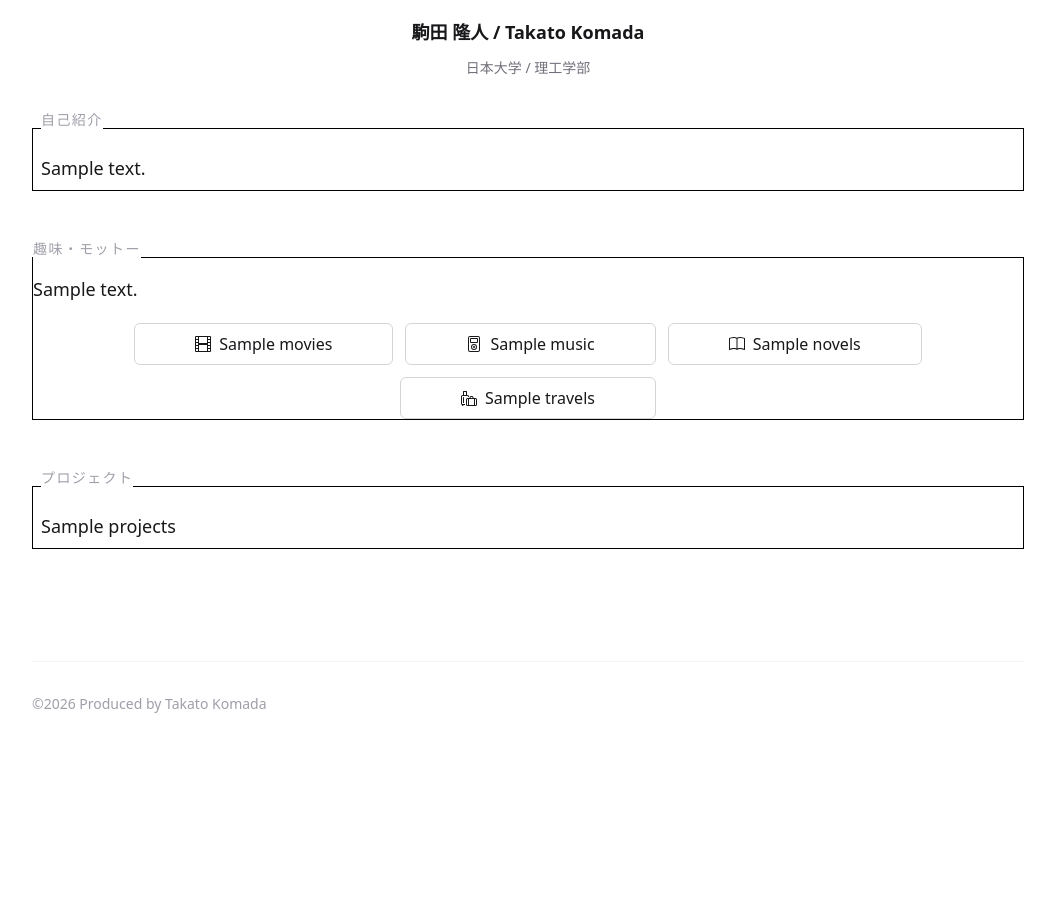
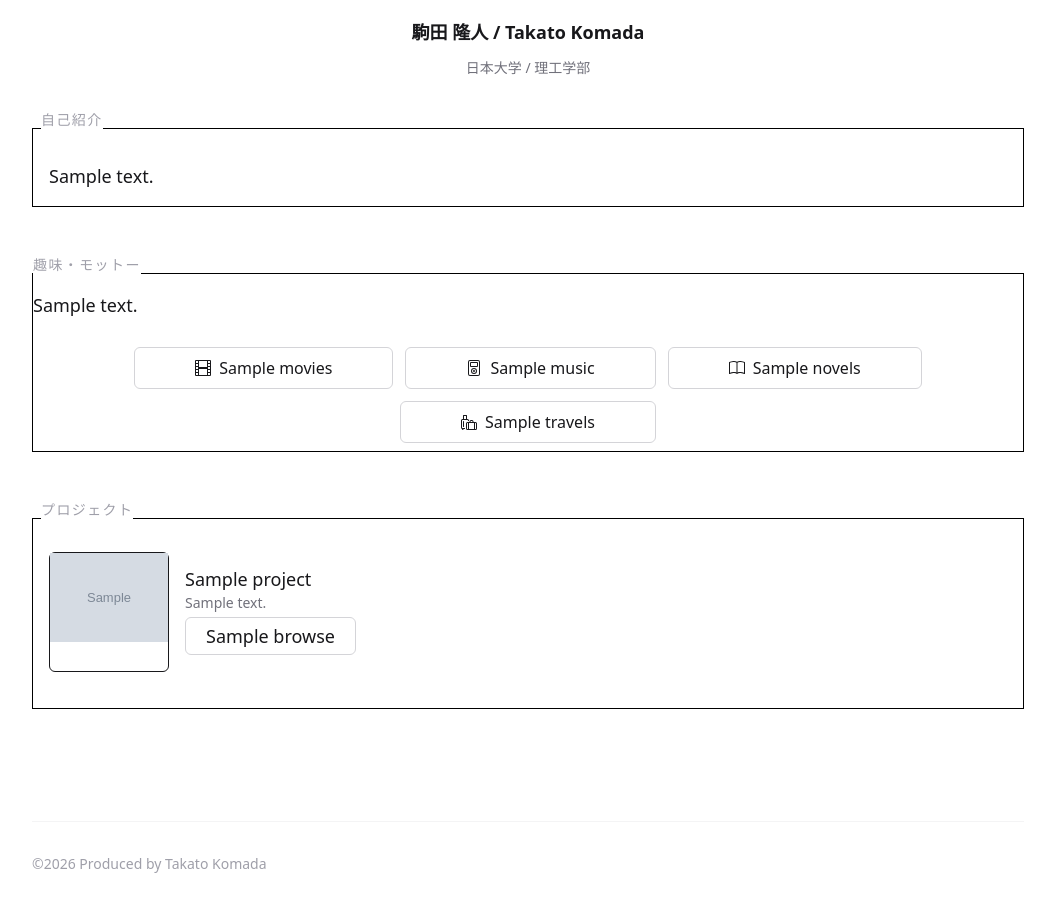
Before and after one commit to tkt0605/tkt0605, a Flask app: template templates/index.html in a window 1280 px wide. Shown: the part 326-1232 px from the top of the page, without its empty margins (112-1167 px from the left). Before the commit the page ends 1039 px from the top, so only its background shows below. Run offline with Flask 3, Linux system fonts and the light colour scheme; the template is opened without the code that fills it: most values are stand-ins (such as "Sample title", 1, 10 or a date in 2020); grey boxes marked "Sample" are stand-in pictures; style sheets or scripts are compiled from the project's sources.

Commit message:
buildの再構築・プロジェクトのpinオブジェクトによるtrue/false設定・indexのデザイン変更

```diff
--- a/templates/index.html
+++ b/templates/index.html
@@ -26,7 +26,7 @@
     <legend class="ms-4 md:ms-0">
          <h3 class="text-sm font-medium text-zinc-400 uppercase tracking-widest mb-4">自己紹介</h3>
     </legend>
-    <article class="text-lg prose-p:m-0 flex flex-col-reverse sm:block">
+    <article class="text-lg prose-p:m-0 flex flex-col-reverse sm:block p-2">
         <div class="flex flex-col gap-4 ">
             {{ whoami.content | safe }}
         </div>
@@ -44,7 +44,7 @@
             {{ hobby.content | safe }}
         </div>
     </article>
-        <section>
+        <section class="p-2">
             <div class="flex flex-wrap justify-center gap-3 pt-5">
                 <a href="{{hobby.movie_link}}" class="flex items-center gap-2 py-2 px-15 border border-zinc-300 rounded-md hover:bg-zinc-100">
                     <svg xmlns="http://www.w3.org/2000/svg" width="16" height="16" fill="currentColor" class="bi bi-film" viewBox="0 0 16 16">
@@ -77,14 +77,43 @@
         </section>
 </fieldset>
 {% endif %}
-{% if lists.projects %}
+{% if projects %}
 <fieldset class="border-t md:border border-solid border-black dark:border-white min-w-0 mb-12 p-2">
     <legend class="ms-4 md:ms-0">
          <h3 class="text-sm font-medium text-zinc-400 uppercase tracking-widest mb-4">プロジェクト</h3>
     </legend>
-    <article class="text-lg prose-p:m-0 flex flex-col-reverse sm:block">
-        {{ lists.projects | safe }}
-    </article>
+    <section class="p-2">
+        {% for project in projects %}
+        <article class="text-lg prose-p:m-0 flex flex-col gap-4 mb-5">
+            <span class="flex items-center gap-4">
+                <div class="w-30 h-30 border rounded-md">
+                    <img src="{{ project.img }}" alt="threebody-project-img" class="">
+                </div>
+                <div class="block">
+                    <div class="flex items-center gap-3">
+                        <div class="font-medium group-hover:underline underline-offset-4">{{ project.title }}</div>
+                        {% if project.pin %}
+                        <div class="text-sm text-zinc-500">
+                            <svg xmlns="http://www.w3.org/2000/svg" width="20" height="20" fill="currentColor" class="bi bi-pin-angle-fill" viewBox="0 0 16 16">
+                                <path d="M9.828.722a.5.5 0 0 1 .354.146l4.95 4.95a.5.5 0 0 1 0 .707c-.48.48-1.072.588-1.503.588-.177 0-.335-.018-.46-.039l-3.134 3.134a6 6 0 0 1 .16 1.013c.046.702-.032 1.687-.72 2.375a.5.5 0 0 1-.707 0l-2.829-2.828-3.182 3.182c-.195.195-1.219.902-1.414.707s.512-1.22.707-1.414l3.182-3.182-2.828-2.829a.5.5 0 0 1 0-.707c.688-.688 1.673-.767 2.375-.72a6 6 0 0 1 1.013.16l3.134-3.133a3 3 0 0 1-.04-.461c0-.43.108-1.022.589-1.503a.5.5 0 0 1 .353-.146"/>
+                            </svg>
+                        </div>
+                        {% endif %}
+                    </div>
+
+                    {% if project.summary %}
+                    <div class="text-sm text-zinc-500">{{ project.summary }}</div>
+                    <div class="py-1">
+                        <a href="{{ project.url }}" class="inline-flex items-center gap-2 py-1 px-5 border border-zinc-300 rounded-md hover:bg-zinc-100">
+                            {{ project.browse }}
+                        </a>
+                    </div>
+                    {% endif %}
+                </div>
+            </span>
+        </article>
+        {% endfor %}
+    </section>
 </fieldset>
 {% endif %}
 {% endblock %}
```
Also changed, not shown: src/build.py (+6 -3 lines).
